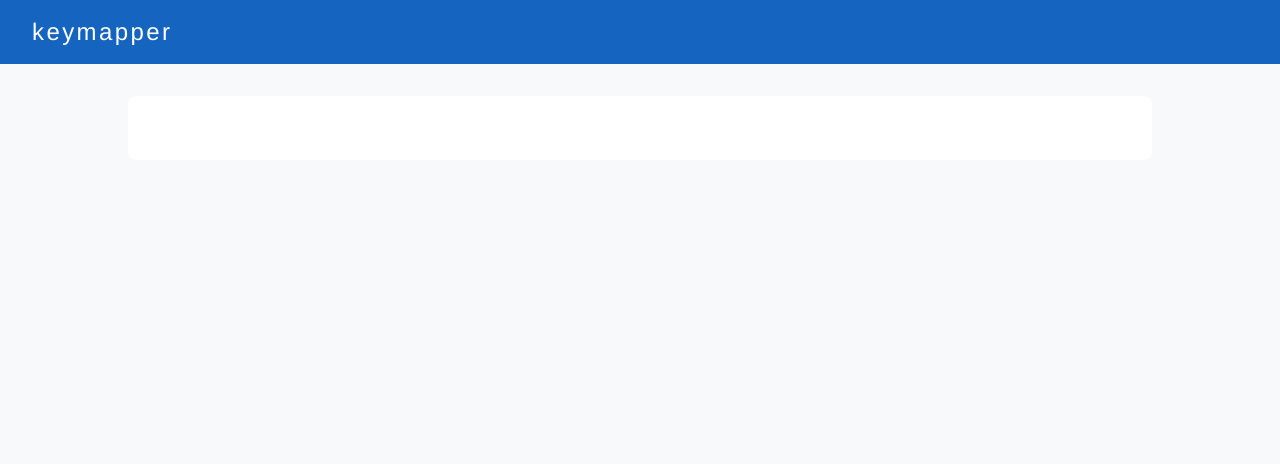
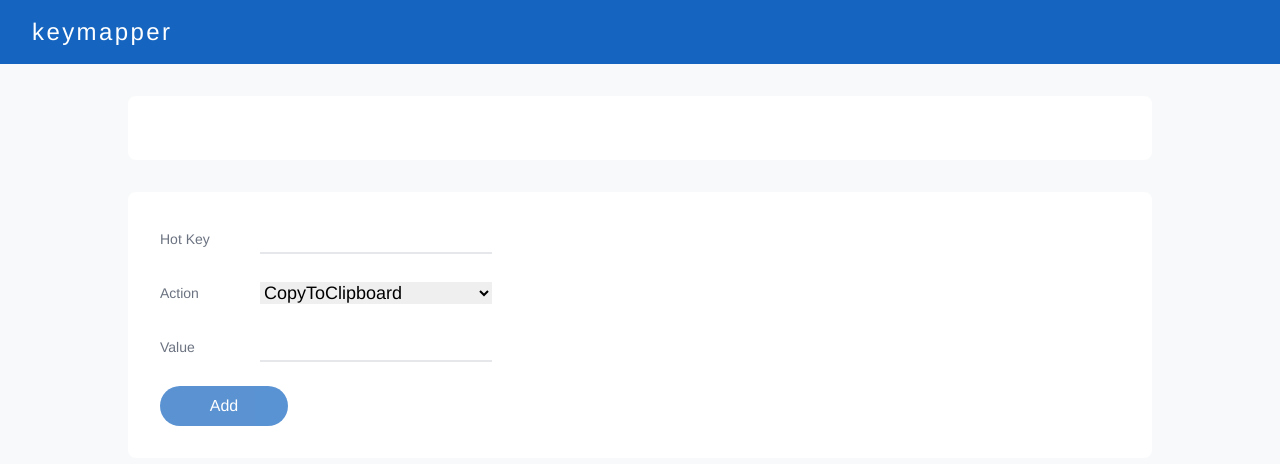
Before and after one commit to yinm/keymapper, a React (Vite) app: page / in a window 1280 px wide. Shown: the top 464 px of the page. Built offline with nearby package versions, Linux system fonts and the light colour scheme; the HTML template or start-up script is replaced by a standard one.

Commit message:
Add hot keys registration feature

```diff
--- a/src/App.tsx
+++ b/src/App.tsx
@@ -3,6 +3,7 @@ import { Header } from "./components/Header";
 import { KeySettings } from "./components/KeySettings";
 import { Hotkey } from "./background";
 import { storageKey } from "./const";
+import { InputKeySetting } from "./components/InputKeySetting";
 
 function App() {
   const [actionDefinitions, setActionDefinitions] = useState<{
@@ -28,6 +29,22 @@ function App() {
     [actionDefinitions],
   );
 
+  const addHotKey = useCallback(
+    (hotKey: string, type: string, value: string) => {
+      const updatedActionDefinitions = {
+        ...actionDefinitions,
+        ...{ [hotKey]: { type, value } },
+      };
+      chrome.storage.sync.set({
+        [storageKey]: {
+          actionDefinitions: updatedActionDefinitions,
+        },
+      });
+      setActionDefinitions(updatedActionDefinitions);
+    },
+    [actionDefinitions],
+  );
+
   return (
     <div className="h-screen bg-[#f8f9fa]">
       <Header />
@@ -47,6 +64,9 @@ function App() {
             })}
           </tbody>
         </table>
+        <div className="mt-8 flex w-full rounded-lg bg-white p-8">
+          <InputKeySetting addHotKey={addHotKey} />
+        </div>
       </main>
     </div>
   );
--- /dev/null
+++ b/src/components/InputKeySetting.tsx
@@ -0,0 +1,92 @@
+import { useState } from "react";
+import detectKeyString from "../content/detectKeyString";
+import { actions } from "../content/actions";
+
+interface Props {
+  addHotKey: (hotKey: string, actionType: string, actionValue: string) => void;
+}
+
+const ActionTypeHavingValue = "CopyToClipboard";
+
+export function InputKeySetting({ addHotKey }: Props) {
+  const [hotKey, setHotKey] = useState("");
+  // FIXME: initial value from `actions`
+  const [actionType, setActionType] = useState("CopyToClipboard");
+  const [actionValue, setActionValue] = useState("");
+
+  // FIXME: properly validate and control visibility
+  const hasActionValue = actionType === ActionTypeHavingValue;
+
+  const updateHotKey: React.KeyboardEventHandler = (e) => {
+    e.preventDefault();
+    // FIXME: valid type
+    const keyString = detectKeyString(e as unknown as KeyboardEvent);
+    setHotKey(keyString);
+  };
+
+  const updateActionType: React.ChangeEventHandler<HTMLSelectElement> = (e) => {
+    const newActionType = e.target.value;
+    setActionType(newActionType);
+
+    // clear unused actionValue
+    if (newActionType !== ActionTypeHavingValue) {
+      setActionValue("");
+    }
+  };
+
+  return (
+    <form className="grid grid-cols-[100px_1fr] grid-rows-3 items-center gap-y-6">
+      <label htmlFor="hot-key" className="text-sm text-gray-500">
+        Hot Key
+      </label>
+      {/* Add `onChange` to avoid controlled components warning */}
+      <input
+        id="hot-key"
+        className="border-b-2 text-lg text-black"
+        type="text"
+        value={hotKey}
+        onChange={() => {}}
+        onKeyDown={updateHotKey}
+      />
+
+      <label htmlFor="action-type" className="text-sm text-gray-500">
+        Action
+      </label>
+      <select id="action-type" className="text-lg" onChange={updateActionType}>
+        {Object.keys(actions).map((actionType) => (
+          <option key={actionType}>{actionType}</option>
+        ))}
+      </select>
+
+      {hasActionValue && (
+        <>
+          <label htmlFor="action-value" className="text-sm text-gray-500">
+            Value
+          </label>
+          <input
+            id="action-value"
+            className="border-b-2 text-lg text-black"
+            type="text"
+            value={actionValue}
+            onChange={(e) => {
+              setActionValue(e.target.value);
+            }}
+          />
+        </>
+      )}
+
+      <input
+        className="w-32 rounded-full bg-[#1565c0] px-4 py-2 text-base text-white disabled:opacity-70"
+        type="button"
+        value="Add"
+        onClick={() => addHotKey(hotKey, actionType, actionValue)}
+        disabled={
+          hotKey === "" ||
+          hotKey.includes("Unknown") || // case for can't detect key
+          actionType === "" ||
+          (hasActionValue && actionValue === "")
+        }
+      />
+    </form>
+  );
+}
```
